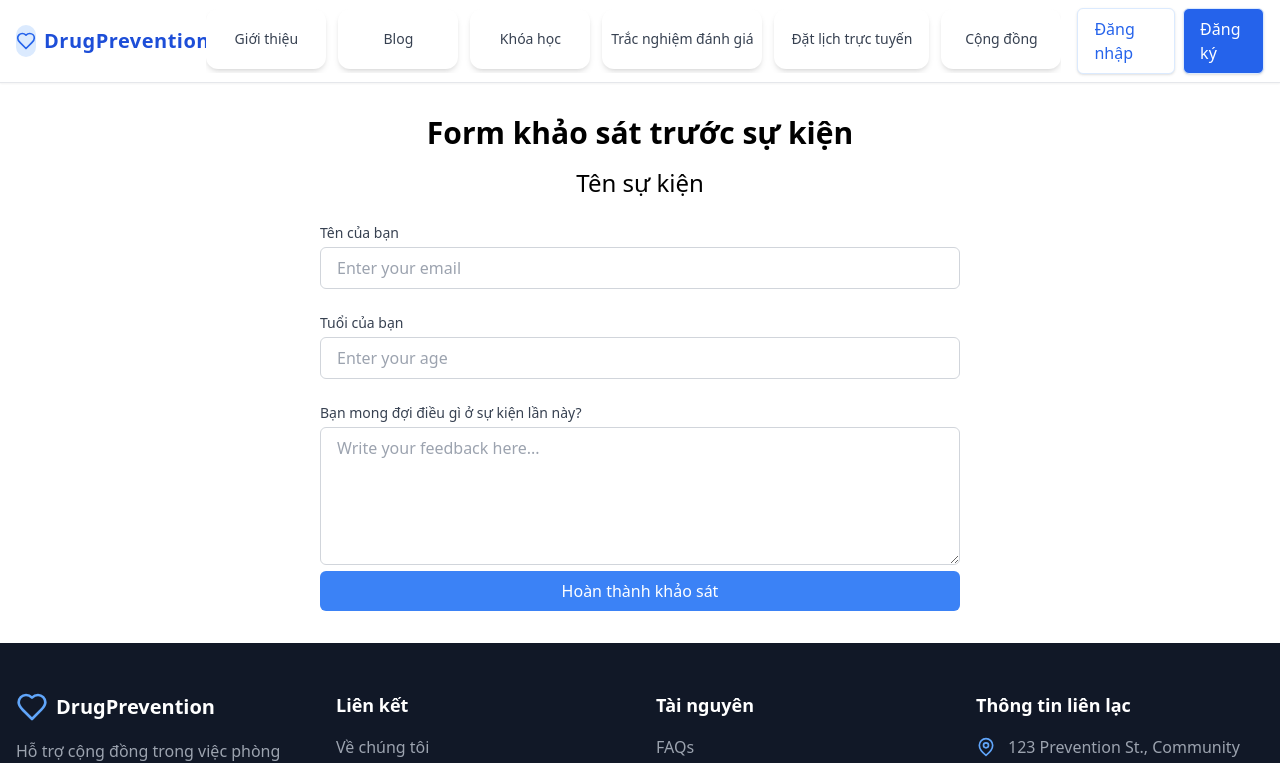
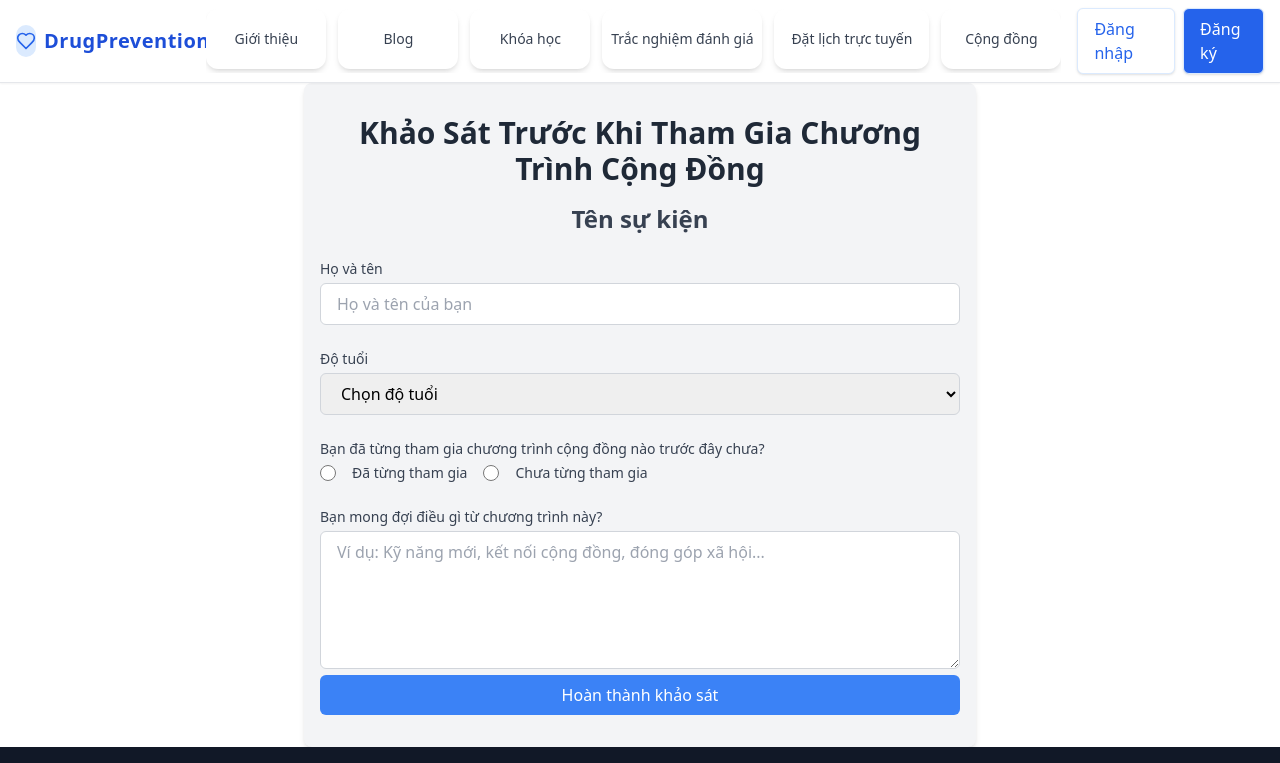
Before and after one commit to Rinnn465/DrugUsePreventionProject, a React (Vite) app in the folder client/: page /survey/3/before in a window 1280 px wide. Shown: the top 763 px of the page. Built offline with nearby package versions, Linux system fonts and the light colour scheme.

Commit message:
refactor: update SurveyBeforeEventPage form structure

```diff
--- a/client/src/pages/program/CommunityProgramPage.tsx
+++ b/client/src/pages/program/CommunityProgramPage.tsx
@@ -354,11 +354,6 @@ const CommunityProgramPage: React.FC = () => {
                         <p className="text-lg md:text-xl mb-6 text-blue-100 leading-relaxed">
                             Khám phá các sự kiện phòng chống ma túy sắp diễn ra
                         </p>
-                        {user && (
-                            <p className="text-sm text-green-300 mt-2">
-                                Chào mừng, {user.Fullname || user.Username}!
-                            </p>
-                        )}
                     </div>
                 </div>
             </div>
--- a/client/src/pages/survey/SurveyBeforeEventPage.tsx
+++ b/client/src/pages/survey/SurveyBeforeEventPage.tsx
@@ -1,55 +1,105 @@
-import React from 'react';
+import React, { useState } from 'react';
 import { Link, useParams } from "react-router-dom";
 import { toast } from 'react-toastify';
 
+const SurveyBeforeEventPage = () => {
+    const { id } = useParams();
+    const [formData, setFormData] = useState({
+        fullName: '',
+        age: '',
+        experience: '',
+        expectation: ''
+    });
 
-const SurveyBeforeEventPage: React.FC = () => {
-    const { id } = useParams();
+    const handleChange = (e: React.ChangeEvent<HTMLInputElement | HTMLSelectElement | HTMLTextAreaElement>) => {
+        const { name, value } = e.target;
+        setFormData({ ...formData, [name]: value });
+    };
 
     return (
-        <div className="container px-4 py-8 mx-auto max-w-2xl">
-            <h1 className="text-3xl font-bold text-center mb-4">Form khảo sát trước sự kiện</h1>
-            <h2 className="text-2xl font-semi-bold text-center mb-6">
-                Tên sự kiện
-                <br />
-                {/* <p className="text-primary-600">{' ' + event?.name}</p> */}
-            </h2>
+        <div className="container px-4 py-8 mx-auto max-w-2xl bg-gray-100 rounded-lg shadow-md">
+            <h1 className="text-3xl font-bold text-center mb-4 text-gray-800">Khảo Sát Trước Khi Tham Gia Chương Trình Cộng Đồng</h1>
+            <h2 className="text-2xl font-semibold text-center mb-6 text-gray-700">Tên sự kiện</h2>
 
             <form className="space-y-6">
                 <div>
-                    <label htmlFor="email" className="block text-sm font-medium text-gray-700 mb-1">
-                        Tên của bạn
+                    <label htmlFor="fullName" className="block text-sm font-medium text-gray-700 mb-1">
+                        Họ và tên
                     </label>
                     <input
-                        id="email"
-                        name="email"
-                        type="email"
-                        placeholder="Enter your email"
-                        className="w-full px-4 py-2 border border-gray-300 rounded-md focus:outline-none focus:ring-2 focus:ring-blue-500 focus:border-blue-500"
-                    />
-                </div>
-                <div>
-                    <label htmlFor="age" className="block text-sm font-medium text-gray-700 mb-1">
-                        Tuổi của bạn
-                    </label>
-                    <input
-                        id="age"
-                        name="age"
+                        id="fullName"
+                        name="fullName"
                         type="text"
-                        placeholder="Enter your age"
+                        placeholder="Họ và tên của bạn"
+                        value={formData.fullName}
+                        onChange={handleChange}
+                        required
                         className="w-full px-4 py-2 border border-gray-300 rounded-md focus:outline-none focus:ring-2 focus:ring-blue-500 focus:border-blue-500"
                     />
                 </div>
 
                 <div>
-                    <label htmlFor="feedback" className="block text-sm font-medium text-gray-700 mb-1">
-                        Bạn mong đợi điều gì ở sự kiện lần này?
+                    <label htmlFor="age" className="block text-sm font-medium text-gray-700 mb-1">
+                        Độ tuổi
+                    </label>
+                    <select
+                        id="age"
+                        name="age"
+                        value={formData.age}
+                        onChange={handleChange}
+                        required
+                        className="w-full px-4 py-2 border border-gray-300 rounded-md focus:outline-none focus:ring-2 focus:ring-blue-500 focus:border-blue-500"
+                    >
+                        <option value="">Chọn độ tuổi</option>
+                        <option value="under18">Dưới 18</option>
+                        <option value="18-25">18-25</option>
+                        <option value="26-35">26-35</option>
+                        <option value="36-50">36-50</option>
+                        <option value="over50">Trên 50</option>
+                    </select>
+                </div>
+
+                <div>
+                    <label className="block text-sm font-medium text-gray-700 mb-1">
+                        Bạn đã từng tham gia chương trình cộng đồng nào trước đây chưa?
+                    </label>
+                    <div className="flex items-center space-x-4">
+                        <input
+                            type="radio"
+                            id="yes"
+                            name="experience"
+                            value="yes"
+                            checked={formData.experience === 'yes'}
+                            onChange={handleChange}
+                            required
+                            className="h-4 w-4 text-blue-600 focus:ring-blue-500 border-gray-300"
+                        />
+                        <label htmlFor="yes" className="text-sm text-gray-700">Đã từng tham gia</label>
+                        <input
+                            type="radio"
+                            id="no"
+                            name="experience"
+                            value="no"
+                            checked={formData.experience === 'no'}
+                            onChange={handleChange}
+                            className="h-4 w-4 text-blue-600 focus:ring-blue-500 border-gray-300"
+                        />
+                        <label htmlFor="no" className="text-sm text-gray-700">Chưa từng tham gia</label>
+                    </div>
+                </div>
+
+                <div>
+                    <label htmlFor="expectation" className="block text-sm font-medium text-gray-700 mb-1">
+                        Bạn mong đợi điều gì từ chương trình này?
                     </label>
                     <textarea
-                        id="feedback"
-                        name="feedback"
+                        id="expectation"
+                        name="expectation"
                         rows={5}
-                        placeholder="Write your feedback here..."
+                        placeholder="Ví dụ: Kỹ năng mới, kết nối cộng đồng, đóng góp xã hội..."
+                        value={formData.expectation}
+                        onChange={handleChange}
+                        required
                         className="w-full px-4 py-2 border border-gray-300 rounded-md focus:outline-none focus:ring-2 focus:ring-blue-500 focus:border-blue-500"
                     ></textarea>
                 </div>
@@ -57,7 +107,7 @@ const SurveyBeforeEventPage: React.FC = () => {
                 <Link to={`/survey/${id}/completed`}>
                     <button
                         type="submit"
-                        onClick={() => { toast.success('Hoàn thành khảo sát thành công!') }}
+                        onClick={() => toast.success('Hoàn thành khảo sát thành công!')}
                         className="w-full bg-blue-500 text-white py-2 px-4 rounded-md hover:bg-blue-600 focus:outline-none focus:ring-2 focus:ring-blue-500 focus:ring-offset-2"
                     >
                         Hoàn thành khảo sát
```
